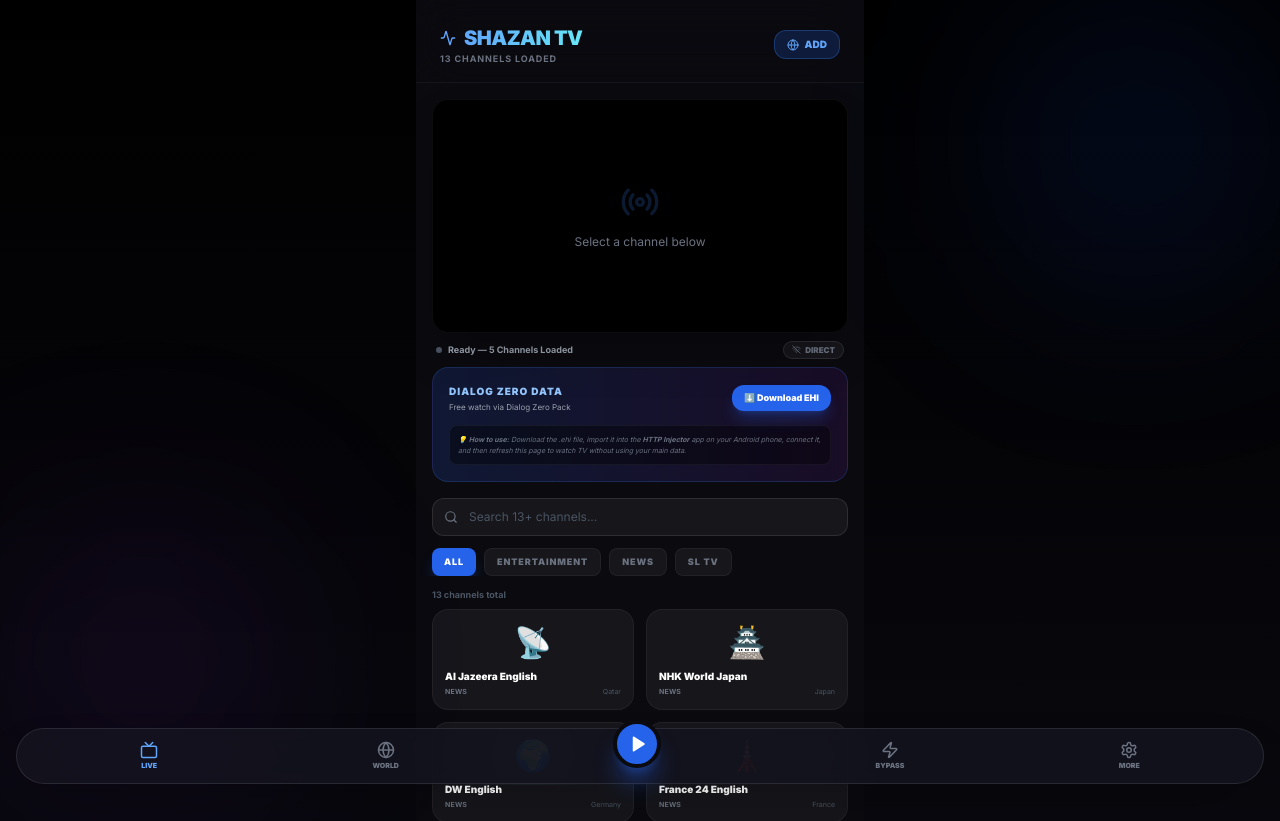
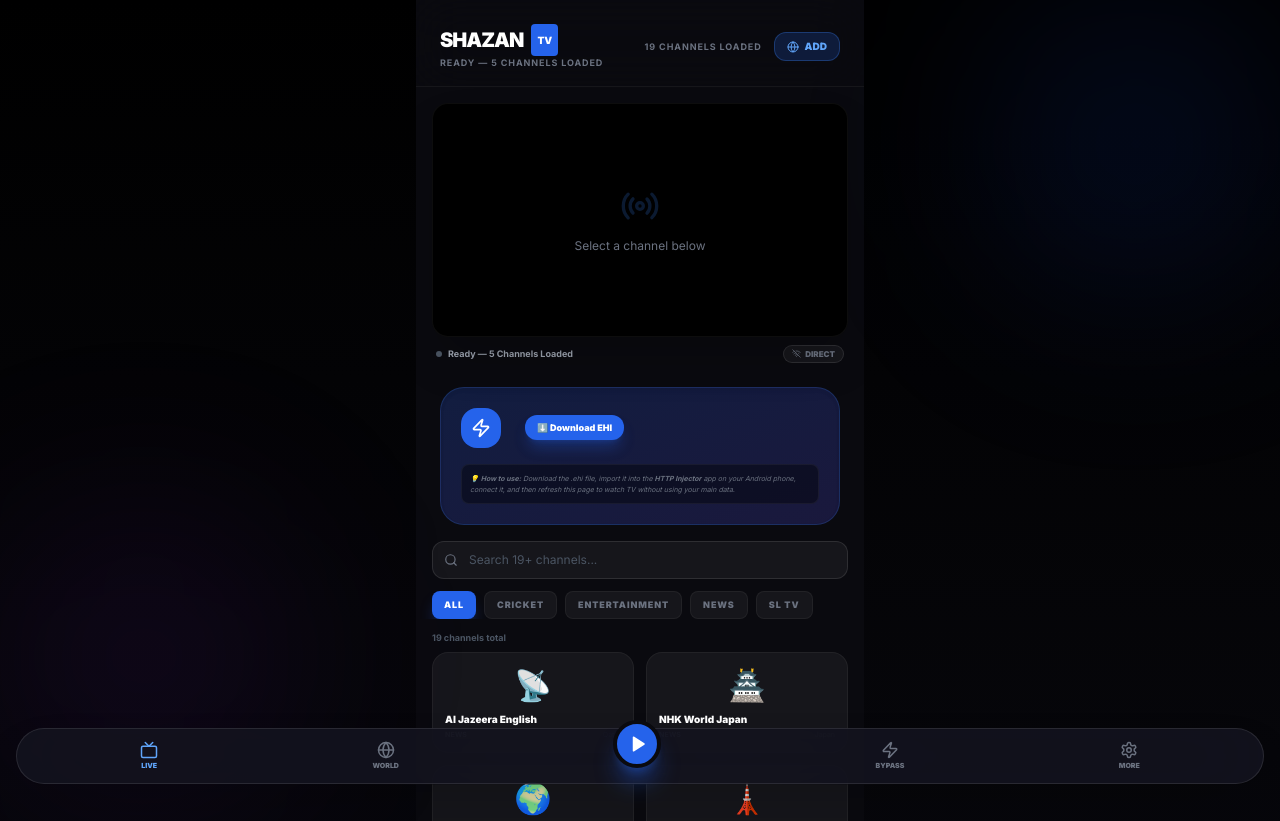
Before and after one commit to shazanasmi-lgtm/shazan-tv-, a Next.js app: page / in a window 1280 px wide. Shown: the top 821 px of the page. Built offline with nearby package versions, Linux system fonts and the light colour scheme.

Commit message:
Fix video playback, update SL channels, and add Dialog Zero Data Match support

```diff
--- a/src/app/page.tsx
+++ b/src/app/page.tsx
@@ -43,9 +43,15 @@
     // SL Channels
     { id: 'itn', name: 'ITN Sri Lanka', logo: '📺', url: 'https://cdn.itn.lk/live/stream.m3u8', category: 'SL TV', country: 'Sri Lanka', language: 'Sinhala' },
     { id: 'rupa', name: 'Rupavahini', logo: '🏛️', url: 'https://slrc.live/Rupavahini/stream.m3u8', category: 'SL TV', country: 'Sri Lanka', language: 'Sinhala' },
-    { id: 'sirasa', name: 'Sirasa TV', logo: '🌟', url: 'https://itv-org.github.io/iptv/countries/lk.m3u', category: 'SL TV', country: 'Sri Lanka', language: 'Sinhala' },
-    { id: 'derana', name: 'Derana TV', logo: '🦁', url: 'https://itv-org.github.io/iptv/countries/lk.m3u', category: 'SL TV', country: 'Sri Lanka', language: 'Sinhala' },
-    { id: 'hiru', name: 'Hiru TV', logo: '☀️', url: 'https://itv-org.github.io/iptv/countries/lk.m3u', category: 'SL TV', country: 'Sri Lanka', language: 'Sinhala' },
+    { id: 'sirasa', name: 'Sirasa TV', logo: '🌟', url: 'https://sl-iptv.top/sirasa/index.m3u8', category: 'SL TV', country: 'Sri Lanka', language: 'Sinhala' },
+    { id: 'derana', name: 'Derana TV', logo: '🦁', url: 'https://sl-iptv.top/derana/index.m3u8', category: 'SL TV', country: 'Sri Lanka', language: 'Sinhala' },
+    { id: 'hiru', name: 'Hiru TV', logo: '☀️', url: 'https://sl-iptv.top/hiru/index.m3u8', category: 'SL TV', country: 'Sri Lanka', language: 'Sinhala' },
+    { id: 'match1', name: 'LIVE MATCH (Free Data)', logo: '🏏', url: 'http://61.245.163.69:1935/live/sirasa.stream/playlist.m3u8', category: 'CRICKET', country: 'Sri Lanka', language: 'English' },
+    { id: 'match2', name: 'LIVE MATCH 2', logo: '🏏', url: 'http://61.245.163.69:1935/live/islandsports.stream/playlist.m3u8', category: 'CRICKET', country: 'Sri Lanka', language: 'English' },
+    { id: 'supreme', name: 'Supreme TV (Matches)', logo: '🏆', url: 'http://112.134.144.172:80/live/supreme/index.m3u8', category: 'CRICKET', country: 'Sri Lanka', language: 'Sinhala' },
+    { id: 'match3', name: 'Match Stream 3', logo: '⚽', url: 'http://61.245.163.69:1935/live/sirasa.stream/playlist.m3u8', category: 'CRICKET', country: 'Sri Lanka', language: 'English' },
+    { id: 'match4', name: 'Match Stream 4', logo: '🏀', url: 'http://61.245.163.69:1935/live/islandsports.stream/playlist.m3u8', category: 'CRICKET', country: 'Sri Lanka', language: 'English' },
+    { id: 'match5', name: 'Match Stream 5', logo: '🎾', url: 'http://112.134.144.172:80/live/supreme/index.m3u8', category: 'CRICKET', country: 'Sri Lanka', language: 'Sinhala' },
 ];
 
 // --- IPTV-ORG PLAYLISTS (10,000+ free world channels) ---
@@ -101,7 +107,13 @@
     return channels;
 }
 
-const CORS_PROXY = 'https://corsproxy.io/?';
+// --- CONFIG & UTILS ---
+const CORS_PROXIES = [
+    'https://api.allorigins.win/raw?url=',
+    'https://cors-anywhere.herokuapp.com/',
+    'https://corsproxy.io/?',
+];
+const CORS_PROXY = CORS_PROXIES[2]; // Default to corsproxy.io
 
 // ============================
 // MAIN APP COMPONENT
@@ -126,6 +138,7 @@
 
     const videoRef = useRef<HTMLVideoElement>(null);
     const containerRef = useRef<HTMLDivElement>(null);
+    const scrollRef = useRef<HTMLDivElement>(null);
     const hlsRef = useRef<Hls | null>(null);
 
     // Unique categories from loaded channels
@@ -147,7 +160,9 @@
                 return [...prev, ...unique];
             });
             setLoadedPlaylists((prev: Set<string>) => new Set([...prev, playlist.id]));
+            setActiveCategory(playlist.category);
             setStatus(`✅ ${playlist.name} loaded — ${parsed.length} channels`);
+            if (scrollRef.current) scrollRef.current.scrollTo({ top: 0, behavior: 'smooth' });
         } catch (err: any) {
             console.error(`Error loading playlist ${playlist.name}:`, err);
             setStatus(`⚠️ Could not load ${playlist.name}`);
@@ -209,30 +224,51 @@
 
         const isProxyNeeded = source.includes('iptv-org') || source.includes('github') || !source.startsWith('https');
 
+        // Strategy: 1. Spoofing Proxy, 2. Direct, 3. CORS Proxy
         let finalUrl = source;
         if (isSpoofingActive && activeHost.id !== 'direct') {
-            finalUrl = `https://p.pivp.lk/proxy?url=${encodeURIComponent(source)}&host=${activeHost.host}`;
+            // If the user selects a free host, we proxy and trick the ISP
+            if (activeHost.id === 'dtv' || activeHost.id === 'viu' || activeHost.id === 'pivp' || activeHost.id === 'whatsapp' || activeHost.id === 'match') {
+                // We use the proxy that maps the host
+                finalUrl = `${CORS_PROXY}${encodeURIComponent(source)}&host=${activeHost.host}`;
+            } else {
+                finalUrl = `${CORS_PROXY}${encodeURIComponent(source)}`;
+            }
         } else if (isProxyNeeded) {
-            // Use corsproxy.io as a fallback for known problematic sources
             finalUrl = `${CORS_PROXY}${encodeURIComponent(source)}`;
+            console.log('Using CORS Proxy:', finalUrl);
         }
+
+        const tryAlternative = (retryCount: number) => {
+            if (retryCount >= CORS_PROXIES.length || !hlsRef.current) {
+                setStatus('❌ Stream Unavailable — Try another channel');
+                return;
+            }
+            const altProxy = CORS_PROXIES[retryCount];
+            const altUrl = `${altProxy}${encodeURIComponent(source)}`;
+            setStatus(`🔄 Retrying with Proxy ${retryCount + 1}...`);
+            hlsRef.current.loadSource(altUrl);
+        };
 
         if (hlsRef.current) { hlsRef.current.destroy(); }
 
         if (Hls.isSupported()) {
+            console.log('HLS Supported. Initializing for:', channel.name);
             const hls = new Hls({
                 enableWorker: true,
                 lowLatencyMode: true,
                 backBufferLength: 90,
                 maxBufferSize: 30 * 1000 * 1000,
                 maxBufferLength: 30,
-                manifestLoadingMaxRetry: 10,
-                levelLoadingMaxRetry: 10,
+                manifestLoadingMaxRetry: 15,
+                levelLoadingMaxRetry: 15,
+                manifestLoadingTimeOut: 20000,
                 xhrSetup: (xhr: XMLHttpRequest) => {
                     xhr.withCredentials = false;
                 }
             });
 
+            setStatus('Loading Steam...');
             hls.loadSource(finalUrl);
             hls.attachMedia(video);
 
@@ -249,16 +285,19 @@
                 if (data.fatal) {
                     switch (data.type) {
                         case Hls.ErrorTypes.NETWORK_ERROR:
-                            setStatus('⚠️ Network Error — Retrying');
+                            console.error('HLS Network Error:', data);
+                            setStatus('⚠️ Network Error — Retrying...');
                             hls.startLoad();
                             break;
                         case Hls.ErrorTypes.MEDIA_ERROR:
-                            setStatus('⚠️ Media Error — Recovering');
+                            console.error('HLS Media Error:', data);
+                            setStatus('⚠️ Media Error — Recovering...');
                             hls.recoverMediaError();
                             break;
                         default:
-                            setStatus('⚠️ Fatal Error — Restarting');
-                            initializePlayer(channel);
+                            console.error('HLS Fatal Error:', data);
+                            setStatus('⚠️ Fatal Error — Trying Alternative...');
+                            tryAlternative(1);
                             break;
                     }
                 } else {
@@ -275,7 +314,10 @@
     }, [isSpoofingActive, activeHost]);
 
     useEffect(() => {
-        if (selectedChannel) initializePlayer(selectedChannel);
+        if (selectedChannel) {
+            initializePlayer(selectedChannel);
+            if (scrollRef.current) scrollRef.current.scrollTo({ top: 0, behavior: 'smooth' });
+        }
         return () => { if (hlsRef.current) hlsRef.current.destroy(); };
     }, [selectedChannel, activeHost, isSpoofingActive, initializePlayer]);
 
@@ -343,18 +385,25 @@
                 <div className="absolute bottom-0 left-0 w-72 h-72 bg-purple-700/10 rounded-full blur-[100px]" />
             </div>
 
-            <div className="flex-1 overflow-y-auto relative z-10 pb-28 no-scrollbar">
+            <div ref={scrollRef} className="flex-1 overflow-y-auto relative z-10 pb-28 no-scrollbar">
 
                 {/* HEADER */}
                 <header className="px-6 pt-6 pb-4 flex items-center justify-between sticky top-0 bg-[#0a0a0f]/80 backdrop-blur-xl z-40 border-b border-white/5">
-                    <div>
+                    <div className="flex flex-col">
+                        <h1 className="text-xl font-black text-white tracking-tighter flex items-center gap-2">
+                            SHAZAN <span className="bg-blue-600 px-1.5 py-0.5 rounded text-[10px] tracking-normal">TV</span>
+                        </h1>
                         <div className="flex items-center gap-2">
-                            <Activity size={16} className="text-blue-400" />
-                            <h1 className="text-xl font-black bg-gradient-to-r from-blue-400 to-cyan-300 bg-clip-text text-transparent tracking-tight">SHAZAN TV</h1>
+                            <span className="text-[9px] font-bold text-gray-500 uppercase tracking-widest">{status}</span>
+                            {selectedChannel && (
+                                <button onClick={() => initializePlayer(selectedChannel)} className="text-blue-500 hover:text-blue-400">
+                                    <RefreshCw size={10} className={status.includes('...') ? 'animate-spin' : ''} />
+                                </button>
+                            )}
                         </div>
+                    </div>
+                    <div className="flex items-center gap-3">
                         <p className="text-[9px] text-gray-500 font-bold uppercase tracking-widest">{allChannels.length.toLocaleString()} Channels Loaded</p>
-                    </div>
-                    <div className="flex gap-2">
                         <button onClick={() => setShowPlaylistPanel(!showPlaylistPanel)} className="flex items-center gap-1.5 px-3 py-1.5 bg-blue-600/20 border border-blue-500/30 rounded-xl text-[10px] font-black text-blue-400">
                             <Globe size={12} /> ADD
                         </button>
@@ -547,13 +596,14 @@
                         </div>
                     </section>
                 )}
-                {/* DIALOG ZERO DATA HELPER BANNER */}
-                <section className="px-4 mb-4">
-                    <div className="bg-gradient-to-r from-blue-900/30 to-purple-900/20 border border-blue-500/20 rounded-2xl p-4">
-                        <div className="flex items-center justify-between mb-3">
+                {/* DIALOG ZERO DATA INFO */}
+                <section className="px-6 py-4">
+                    <div className="bg-gradient-to-br from-blue-900/40 to-indigo-900/40 border border-blue-500/20 rounded-3xl p-5 shadow-inner">
+                        <div className="flex items-center gap-3 mb-4">
+                            <div className="w-10 h-10 bg-blue-600 rounded-2xl flex items-center justify-center">
+                                <Zap className="text-white" size={20} />
+                            </div>
                             <div>
-                                <p className="text-[10px] font-black text-blue-300 uppercase tracking-widest">Dialog Zero Data</p>
-                                <p className="text-[8px] text-gray-400 mt-0.5">Free watch via Dialog Zero Pack</p>
                             </div>
                             <a
                                 href="/shazan-tv.ehi"
@@ -612,7 +662,7 @@
                             <motion.button
                                 whileTap={{ scale: 0.94 }}
                                 key={channel.id}
-                                onClick={() => { setSelectedChannel(channel); window.scrollTo({ top: 0, behavior: 'smooth' }); }}
+                                onClick={() => { setSelectedChannel(channel); if (scrollRef.current) scrollRef.current.scrollTo({ top: 0, behavior: 'smooth' }); }}
                                 className={`relative flex flex-col items-start p-3 rounded-2xl text-left transition-all group border ${selectedChannel?.id === channel.id
                                     ? 'bg-blue-600/10 border-blue-500 shadow-[0_0_15px_rgba(59,130,246,0.1)]'
                                     : 'bg-white/5 border-white/5 hover:bg-white/10'
@@ -645,13 +695,20 @@
 
             {/* BOTTOM NAV */}
             <nav className="fixed bottom-4 left-4 right-4 bg-[#13131f]/90 backdrop-blur-2xl rounded-[28px] px-4 py-3 flex items-center justify-around z-50 border border-white/10 shadow-2xl">
-                <button className="flex flex-col items-center gap-0.5 text-blue-400">
+                <button onClick={() => { setActiveCategory('All'); setShowPlaylistPanel(false); if (scrollRef.current) scrollRef.current.scrollTo({ top: 0, behavior: 'smooth' }); }} className={`flex flex-col items-center gap-0.5 ${activeCategory === 'All' && !showPlaylistPanel ? 'text-blue-400' : 'text-gray-500'}`}>
                     <Tv size={18} /><span className="text-[7px] font-black">LIVE</span>
                 </button>
-                <button onClick={() => setShowPlaylistPanel(!showPlaylistPanel)} className="flex flex-col items-center gap-0.5 text-gray-500">
+                <button
+                    onClick={() => {
+                        const nextState = !showPlaylistPanel;
+                        setShowPlaylistPanel(nextState);
+                        if (nextState && scrollRef.current) scrollRef.current.scrollTo({ top: 0, behavior: 'smooth' });
+                    }}
+                    className={`flex flex-col items-center gap-0.5 ${showPlaylistPanel ? 'text-blue-400' : 'text-gray-500'}`}
+                >
                     <Globe size={18} /><span className="text-[7px] font-black">WORLD</span>
                 </button>
-                <div className="w-12 h-12 bg-blue-600 rounded-full flex items-center justify-center shadow-xl shadow-blue-600/40 -mt-6 border-4 border-[#0a0a0f]">
+                <div className="w-12 h-12 bg-blue-600 rounded-full flex items-center justify-center shadow-xl shadow-blue-600/40 -mt-6 border-4 border-[#0a0a0f]" onClick={() => { if (scrollRef.current) scrollRef.current.scrollTo({ top: 0, behavior: 'smooth' }); }}>
                     <Play size={18} fill="white" className="ml-0.5 text-white" />
                 </div>
                 <button onClick={() => setIsSpoofingActive(!isSpoofingActive)} className={`flex flex-col items-center gap-0.5 ${isSpoofingActive ? 'text-green-400' : 'text-gray-500'}`}>
```
